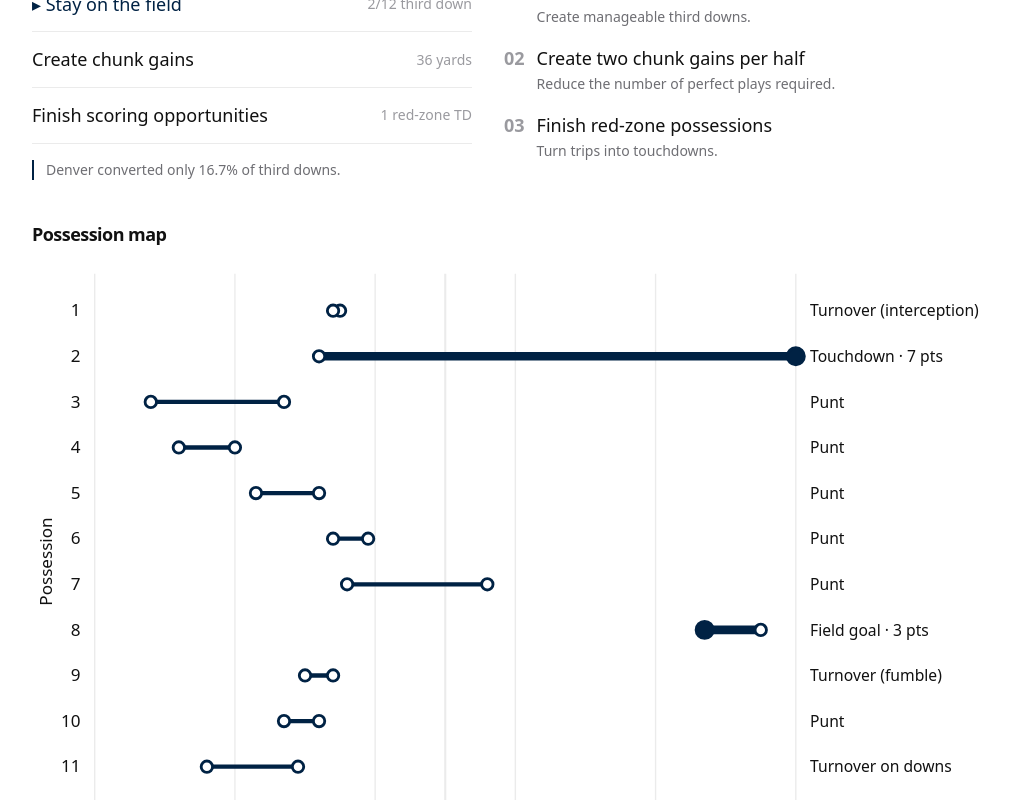
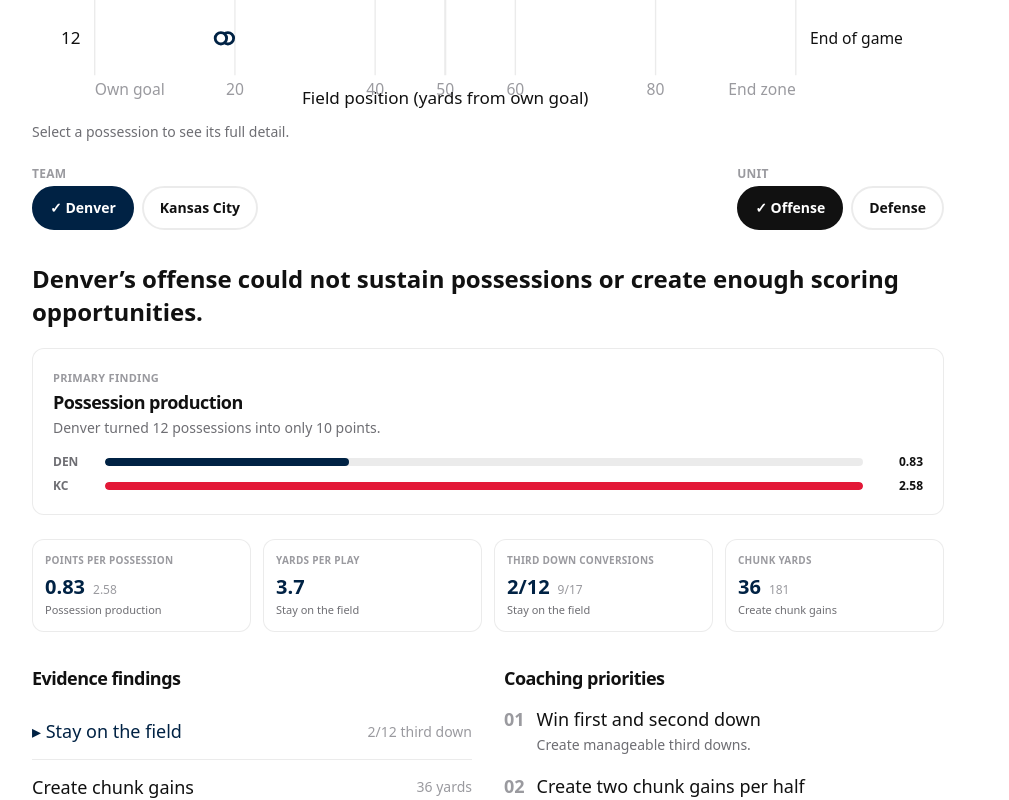
Before and after one commit to elliyeen/elliyeen-get-started, a Next.js app: page /sports/nfl/analysis/2026/week-1/denver-broncos-at-kansas-city-chiefs in a window 1280 px wide. Shown: the part 880-1680 px from the top of the page, without its empty margins (152-1161 px from the left). Built offline with nearby package versions, Linux system fonts and the light colour scheme.

Commit message:
Move possession map to directly below the score
Previously rendered at the very bottom of the unit-specific content
(after findings/priorities); now renders right after FinalScore, using
the currently-selected team regardless of offense/defense unit.

```diff
--- a/components/sports/GameCard/EsaGameCard.tsx
+++ b/components/sports/GameCard/EsaGameCard.tsx
@@ -142,6 +142,15 @@
       style={{ ["--esa-accent" as string]: accentVar, ["--esa-accent-lt" as string]: accentLtVar }}
     >
       <FinalScore data={gameCard} />
+
+      <div className="mt-8">
+        <h2 className="text-lg! font-semibold! text-[var(--e-ink)]">Possession map</h2>
+        <PossessionMap
+          teamName={selectedTeam.name}
+          teamId={selectedTeam.teamId}
+          possessions={possessionsByTeam[selectedTeam.teamId]}
+        />
+      </div>
 
       <div className="mt-6 flex flex-col gap-4 sm:flex-row sm:items-start sm:justify-between">
         <TeamSelector teams={[gameCard.game.away, gameCard.game.home]} team={team} onSelect={handleSelectTeam} />
@@ -465,15 +474,6 @@
         </div>
       </div>
 
-      <div className="mt-10">
-        <h2 className="text-lg! font-semibold! text-[var(--e-ink)]">Possession map</h2>
-        <PossessionMap
-          teamName={team.name}
-          teamId={analysis.teamId}
-          possessions={possessionsByTeam[analysis.teamId]}
-        />
-      </div>
-
       <p className="mt-2 text-xs text-[var(--e-muted)]">Game ID: {gameId}</p>
     </div>
   );
```
